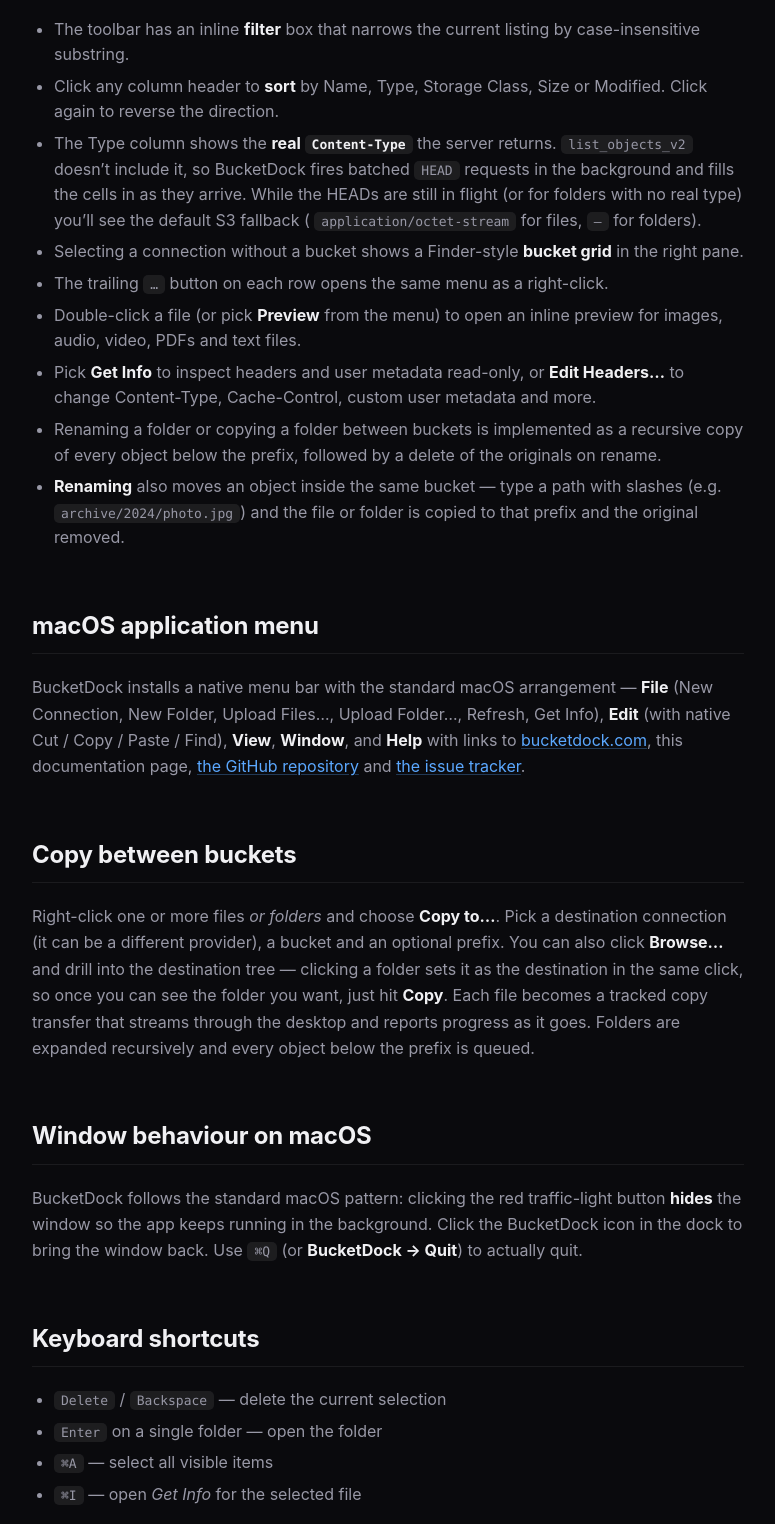
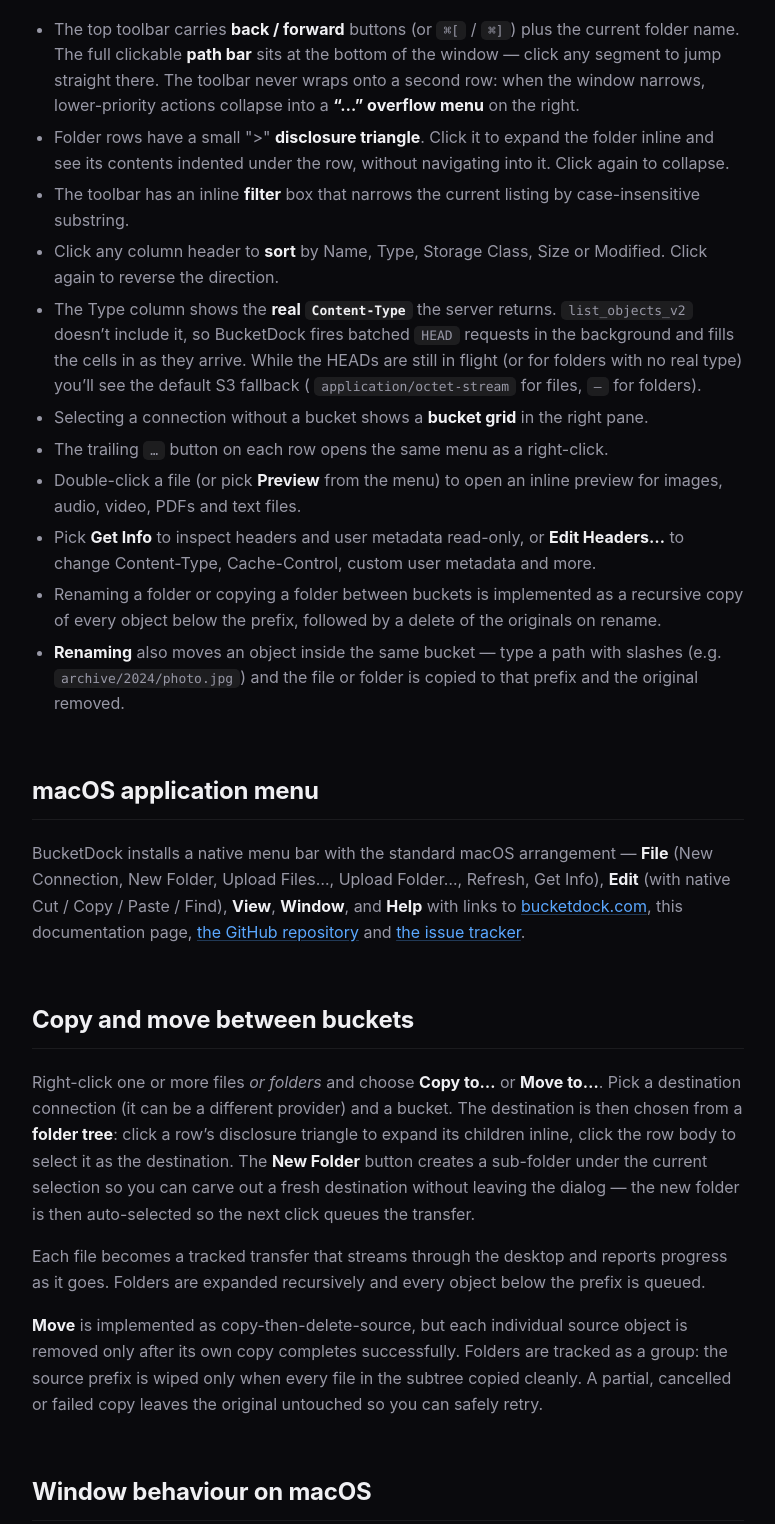
Before and after one commit to bucketdock/website, a plain HTML site: page docs.html in a window 1280 px wide. Shown: the part 1781-3305 px from the top of the page, without its empty margins (252-1027 px from the left). Drawn offline with Linux system fonts and the light colour scheme.

Commit message:
feat: update documentation according improvements

```diff
--- a/docs.html
+++ b/docs.html
@@ -163,6 +163,21 @@
           <h2 id="browse">Browse, filter and preview</h2>
           <ul>
             <li>
+              The top toolbar carries
+              <strong>back / forward</strong> buttons (or <code>⌘[</code> /
+              <code>⌘]</code>) plus the current folder name. The full clickable
+              <strong>path bar</strong> sits at the bottom of the window — click
+              any segment to jump straight there. The toolbar never wraps onto a
+              second row: when the window narrows, lower-priority actions
+              collapse into a <strong>“…” overflow menu</strong> on the right.
+            </li>
+            <li>
+              Folder rows have a small ">"
+              <strong>disclosure triangle</strong>. Click it to expand the
+              folder inline and see its contents indented under the row, without
+              navigating into it. Click again to collapse.
+            </li>
+            <li>
               The toolbar has an inline <strong>filter</strong> box that narrows
               the current listing by case-insensitive substring.
             </li>
@@ -183,7 +198,7 @@
               <code>—</code> for folders).
             </li>
             <li>
-              Selecting a connection without a bucket shows a Finder-style
+              Selecting a connection without a bucket shows a
               <strong>bucket grid</strong> in the right pane.
             </li>
             <li>
@@ -232,18 +247,31 @@
             >.
           </p>
 
-          <h2 id="copy">Copy between buckets</h2>
+          <h2 id="copy">Copy and move between buckets</h2>
           <p>
             Right-click one or more files <em>or folders</em> and choose
-            <strong>Copy to…</strong>. Pick a destination connection (it can be
-            a different provider), a bucket and an optional prefix. You can also
-            click <strong>Browse…</strong> and drill into the destination tree —
-            clicking a folder sets it as the destination in the same click, so
-            once you can see the folder you want, just hit
-            <strong>Copy</strong>. Each file becomes a tracked copy transfer
-            that streams through the desktop and reports progress as it goes.
-            Folders are expanded recursively and every object below the prefix
-            is queued.
+            <strong>Copy to…</strong> or <strong>Move to…</strong>. Pick a
+            destination connection (it can be a different provider) and a
+            bucket. The destination is then chosen from a
+            <strong>folder tree</strong>: click a row’s disclosure triangle to
+            expand its children inline, click the row body to select it as the
+            destination. The <strong>New Folder</strong> button creates a
+            sub-folder under the current selection so you can carve out a fresh
+            destination without leaving the dialog — the new folder is then
+            auto-selected so the next click queues the transfer.
+          </p>
+          <p>
+            Each file becomes a tracked transfer that streams through the
+            desktop and reports progress as it goes. Folders are expanded
+            recursively and every object below the prefix is queued.
+          </p>
+          <p>
+            <strong>Move</strong> is implemented as copy-then-delete-source, but
+            each individual source object is removed only after its own copy
+            completes successfully. Folders are tracked as a group: the source
+            prefix is wiped only when every file in the subtree copied cleanly.
+            A partial, cancelled or failed copy leaves the original untouched so
+            you can safely retry.
           </p>
 
           <h2 id="window">Window behaviour on macOS</h2>
```
Also changed, not shown: index.html (+10 -6 lines), 1 other file.
